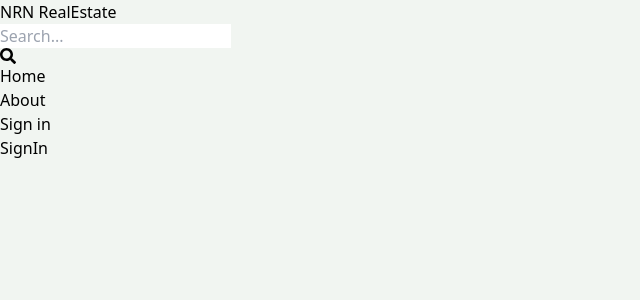
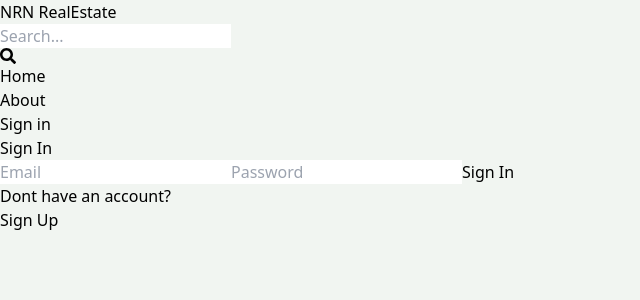
Before and after one commit to DeepBikramRana/NRN-Real-Estate, a React (Vite) app in the folder client/: page /sign-in in a window 1280 px wide. Shown: the top 300 px of the page, without its empty margins (0-640 px from the left). Built offline with nearby package versions, Linux system fonts and the light colour scheme.

Commit message:
I have completed the sign-in page functionality, which includes user authentication and JWT token generation.

```diff
--- a/client/src/pages/SignIn.jsx
+++ b/client/src/pages/SignIn.jsx
@@ -1,9 +1,76 @@
-import React, { Component } from 'react'
+import { useState } from "react";
+import { Link, useNavigate } from "react-router-dom";
 
-export default class SignIn extends Component {
-  render() {
-    return (
-      <div>SignIn</div>
-    )
+export default function SignIn() {
+  const [formData, setFormData] = useState({});
+  const [error, setError] = useState(null);
+  const [loading, setLoading] = useState(false);
+  const navigate = useNavigate();
+  const handleChange = (e) => {
+    setFormData(
+      {
+        ...formData,
+        [e.target.id]: e.target.value,
+      }
+    );
+  };
+  const handleSubmit = async (e) => {
+    e.preventDefault();
+    try{
+    setLoading(true);
+    const res = await fetch('/api/auth/signin',
+      {
+        method: 'POST',
+        headers: {
+          'Content-Type': 'application/json',
+        },
+        body: JSON.stringify(formData),
+      }
+    );
+    const data = await res.json();
+    console.log(data);
+    if(data.success === false) {
+      setError(data.message);
+      setLoading(false);
+      return;
+    }
+    setLoading(false);
+    setError(null);
+    navigate('/');
+  } catch(error){
+    setLoading(false);
+    setError(error.message);
   }
+    console.log(data);
+  };
+  return (
+    <div className="p-3 max-w-lg mx-auto">
+      <h1 className="text-3xl text-center font-semibold my-7">Sign In</h1>
+      <form onSubmit={handleSubmit} className="flex flex-col gap-4">
+        <input
+          type="email"
+          placeholder="Email"
+          className="border p-3 rounded-lg"
+          id="email" onChange={handleChange}
+        />
+        <input
+          type="password"
+          placeholder="Password"
+          className="border p-3 rounded-lg"
+          id="password" onChange={handleChange}
+        />
+        <button disabled={loading} className="bg-slate-700 text-white p-3 rounded-lg uppercase hover:opacity-95 disabled:opacity-80">
+
+          {loading ? ' Loading...' : 'Sign In'}
+        </button>
+      </form>
+      <div className="">
+        <p>Dont have an account?</p>
+        <Link to="/sign-up">
+          <span className="text-blue-700">Sign Up</span>
+        </Link>
+      </div>
+      {error && <p className="text-red-500"> {error}</p>}
+    </div>
+  );
 }
--- a/client/src/pages/SignUp.jsx
+++ b/client/src/pages/SignUp.jsx
@@ -36,7 +36,7 @@ export default function SignUp() {
     }
     setLoading(false);
     setError(null);
-    navigate('/sihn-in');
+    navigate('/sign-in');
   } catch(error){
     setLoading(false);
     setError(error.message);
```
